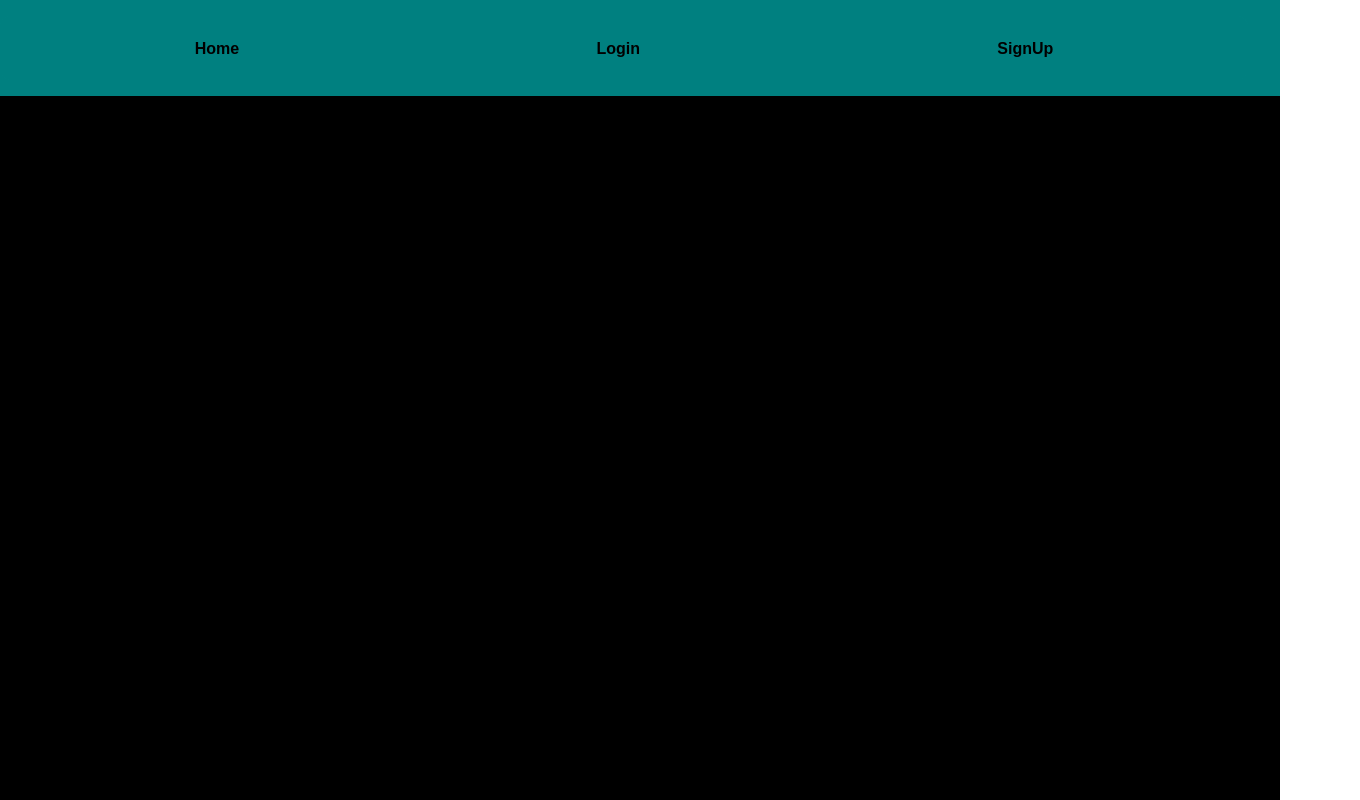
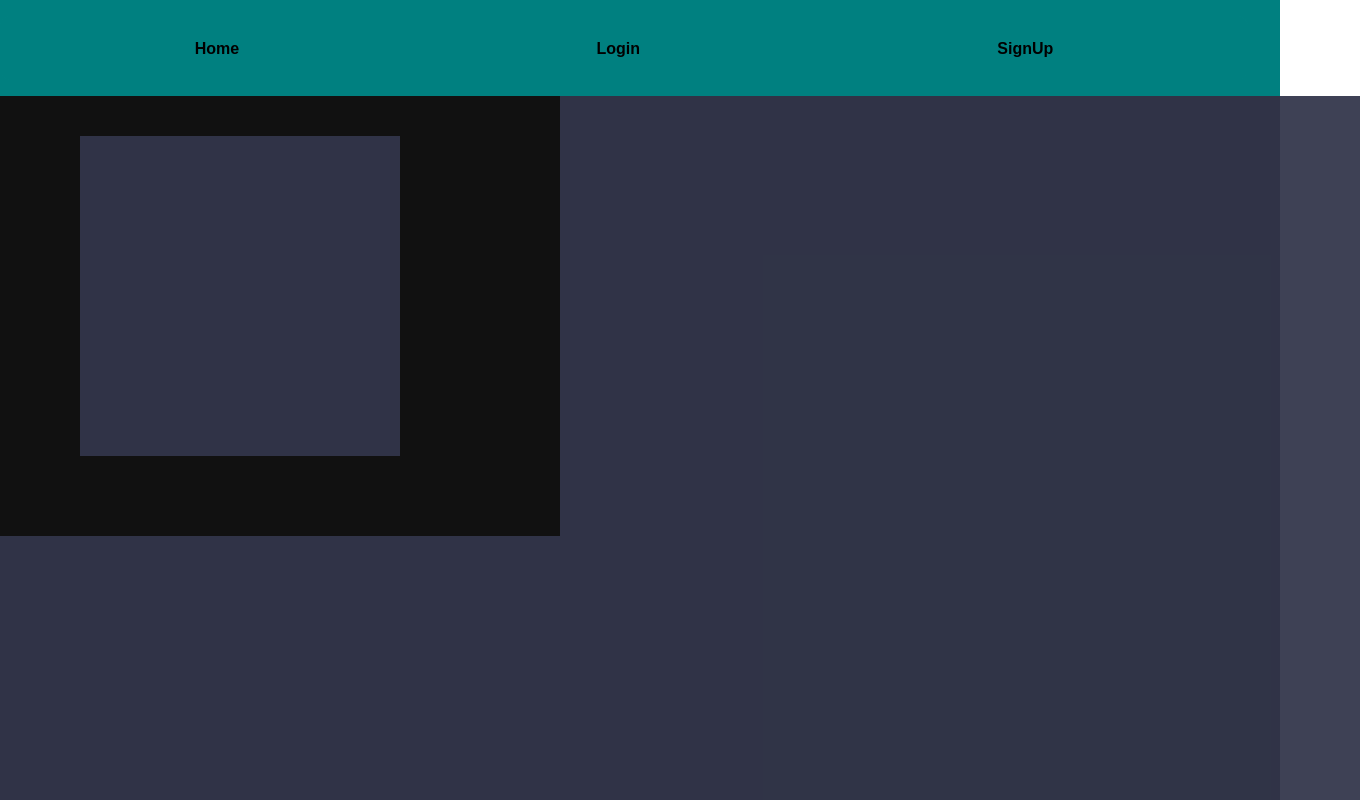
Before and after one commit to DanielC1492/The-metal-db, a React (Create React App) app in the folder frontend-metal-db/: page / in a window 1280 px wide. Shown: the top 800 px of the page, 1360 px wide, since content can reach past the window. Built offline with nearby package versions, Linux system fonts and the light colour scheme.

Commit message:
Home view styled but still work in progress.

```diff
--- a/frontend-metal-db/src/Components/Navbar/_Navbar.scss
+++ b/frontend-metal-db/src/Components/Navbar/_Navbar.scss
@@ -1,7 +1,7 @@
 
 .navContainer{
     display: flex;
-    width: 100%;
+    width: 100vw;
     background-color: teal;
 }
 
--- a/frontend-metal-db/src/Containers/Home/Home.jsx
+++ b/frontend-metal-db/src/Containers/Home/Home.jsx
@@ -3,15 +3,25 @@ import { Navbar } from '../../Components/Navbar/Navbar';
 
 const Home = () => {
     return (
-        <>
+    <>
         <Navbar/>
         <div className='homeContainer'>
-            <div className='leftMid'></div>
-            <div className='rightMid'></div>
-            PSDFGOHJAPDKFJGAIGFVANOFHDGBVCAIUHDFGBV
+            <div className='leftMid'>
+                <div className='leftTop'>
+                    <div className='search'></div>
+
+                </div>
+                <div className='leftBot'>
+                    <div className='weeklySugest'></div>
+                </div>
+
+            </div>
+            <div className='rightMid'>
+                <div className='topBands'></div>
+            </div>
         </div>
 
-        </>
+    </>
     )
 }
 
--- a/frontend-metal-db/src/Containers/Home/_Home.scss
+++ b/frontend-metal-db/src/Containers/Home/_Home.scss
@@ -4,4 +4,77 @@
     background-color: $color1;
     height: $height;
     width: $width;
+    display: flex;
+    flex-direction: row;
+    justify-content: center;
 }
+
+.leftMid{
+    background-color: $black;
+    height: 100vh;
+    width: 100vw;
+}
+
+.leftTop{
+    display: flex;
+    justify-content: center;
+    align-items: center;
+    height: 50vh;
+    width: 50vw;
+
+}
+
+.search{
+    height: 20rem;
+    width: 20rem;
+    background-color: $color3;
+    &:hover{
+        height: 22rem;
+        width: 22rem;
+        transition: $inOut;
+    }
+}
+
+.leftBot{
+    display: flex;
+    justify-content: center;
+    align-items: center;
+    height: 50vh;
+    width: 50vw;
+
+}
+
+.weeklySugest{
+    height: 20rem;
+    width: 40rem;
+    background-color: $color3;
+    transition: $inOut;
+    &:hover{
+        height: 22rem;
+        width: 42rem;
+        transition: $inOut;
+    }
+}
+
+.rightMid{
+    display: flex;
+    align-items: center;
+    justify-content: center;
+    background-color: $black;
+    height: 100vh;
+    width: 100vw;
+}
+
+
+.topBands{
+    height: 50rem;
+    width: 50rem;
+    background-color: $color3;
+    transition: $inOut;
+
+    &:hover{
+        height: 52rem;
+        width: 52rem;
+        transition: $inOut;
+    }
+}
--- a/frontend-metal-db/src/Containers/Signup/Signup.jsx
+++ b/frontend-metal-db/src/Containers/Signup/Signup.jsx
@@ -47,13 +47,13 @@ const Signup = (props) => {
         // console.log(body)
 
 
-        // //Error management
+        //Error management
 
-        // setMessage('');
+        setMessage('');
 
-        // let errorMessage = checkError(body);
+        let errorMessage = checkError(body);
 
-        // setMessage(errorMessage);
+        setMessage(errorMessage);
 
         // if(errorMessage){
         //     return;
--- a/frontend-metal-db/src/css/main.css
+++ b/frontend-metal-db/src/css/main.css
@@ -1,7 +1,66 @@
 .homeContainer {
   background-color: #000000;
   height: 100vh;
+  width: 100vw;
+  display: flex;
+  flex-direction: row;
+  justify-content: center; }
+
+.leftMid {
+  background-color: rgba(22, 22, 22, 0.803);
+  height: 100vh;
   width: 100vw; }
+
+.leftTop {
+  display: flex;
+  justify-content: center;
+  align-items: center;
+  height: 50vh;
+  width: 50vw; }
+
+.search {
+  height: 20rem;
+  width: 20rem;
+  background-color: #3c415cb8; }
+  .search:hover {
+    height: 22rem;
+    width: 22rem;
+    transition: 0.2s; }
+
+.leftBot {
+  display: flex;
+  justify-content: center;
+  align-items: center;
+  height: 50vh;
+  width: 50vw; }
+
+.weeklySugest {
+  height: 20rem;
+  width: 40rem;
+  background-color: #3c415cb8;
+  transition: 0.2s; }
+  .weeklySugest:hover {
+    height: 22rem;
+    width: 42rem;
+    transition: 0.2s; }
+
+.rightMid {
+  display: flex;
+  align-items: center;
+  justify-content: center;
+  background-color: rgba(22, 22, 22, 0.803);
+  height: 100vh;
+  width: 100vw; }
+
+.topBands {
+  height: 50rem;
+  width: 50rem;
+  background-color: #3c415cb8;
+  transition: 0.2s; }
+  .topBands:hover {
+    height: 52rem;
+    width: 52rem;
+    transition: 0.2s; }
 
 .signupContainer {
   background-color: #000000;
@@ -23,7 +82,7 @@
 
 .navContainer {
   display: flex;
-  width: 100%;
+  width: 100vw;
   background-color: teal; }
 
 .nav {
--- a/frontend-metal-db/src/scss/_variables.scss
+++ b/frontend-metal-db/src/scss/_variables.scss
@@ -2,7 +2,7 @@
 //Basic colors
 
 $white : rgb(236, 230, 230);
-$black : rgb(22, 22, 22);
+$black : rgba(22, 22, 22, 0.803);
 
 
 //Main Color Theme
@@ -18,3 +18,5 @@ $color4: #b4a5a5;
 
 $height: 100vh;
 $width: 100vw;
+
+$inOut:0.2s;
```
